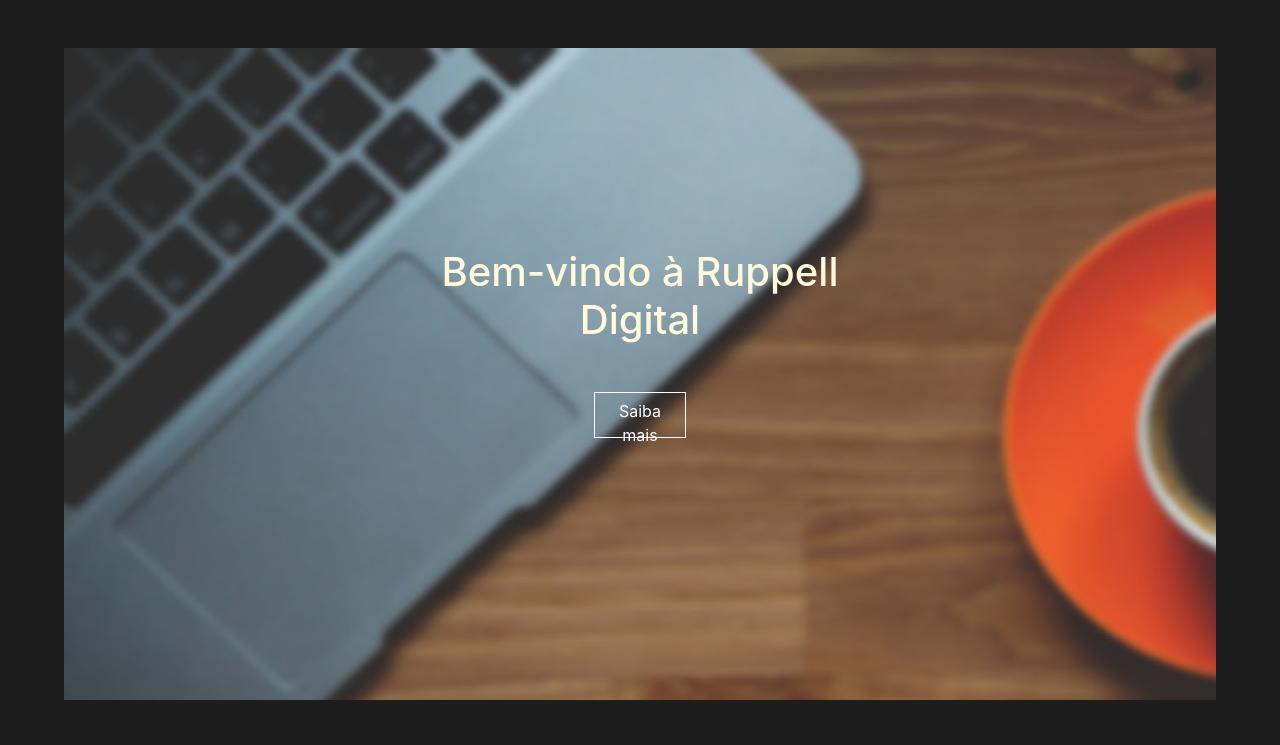
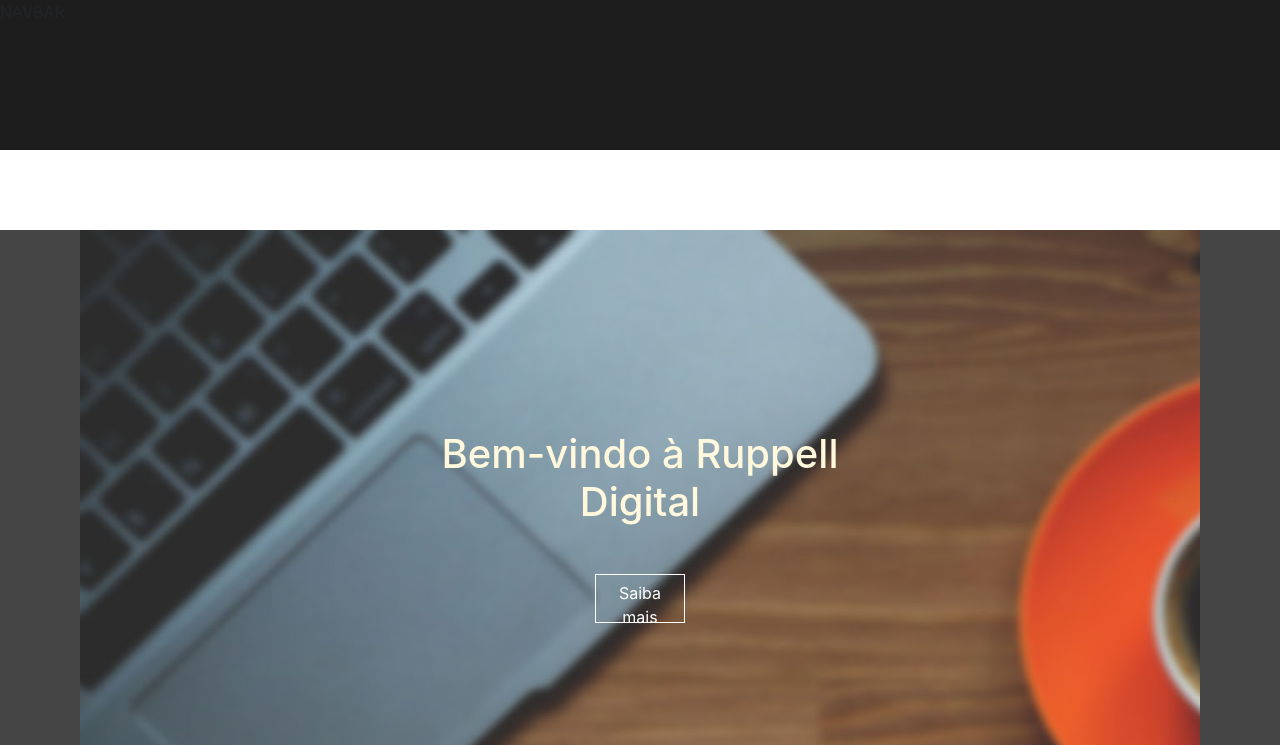
Before and after one commit to ruppelldigital/RuppellDigital.github.io, a plain HTML site: page index.html in a window 1280 px wide. Shown: the top 745 px of the page. Drawn offline with Linux system fonts and the light colour scheme.

Commit message:
Atualização da introdução e implementação de navbar

```diff
--- a/index.html
+++ b/index.html
@@ -8,8 +8,8 @@
     <meta name="description" content="Marketing Digital">
     <meta name="author" content="Messias Nunesmaia">
     <title>Ruppell</title>
+    <link rel="stylesheet" href="personal_css/style.css" type="text/css">
     <script type="text/javascript" src="js/jquery-3.5.0.min.js"></script>
-    <link rel="stylesheet" href="personal_css/style.css" type="text/css">
     <link rel="stylesheet" href="css/bootstrap.min.css" type="text/css">
     <script type="text/javascript" src="js/bootstrap.min.js"></script>
     <script>
@@ -23,6 +23,9 @@
 </head>
 <body>
 
+<div id="navbar">
+    <nav >NAVBAR</nav>
+</div>
 <div id="introduction" class="topic">
     <div class="topic_content">
         <h1>Bem-vindo à Ruppell <br>Digital</h1>
--- a/personal_css/style.css
+++ b/personal_css/style.css
@@ -1,27 +1,33 @@
 body{
     font-family: Arial, Helvetica, sans-serif;
+    background-color: rgb(70, 69, 69);
 }
 
 h1{
+    width: 100%;
+    font-size: 1em;
    color: cornsilk;
     margin: auto;
     padding-top: 5em;
     padding-bottom: 1em;
-
 }
 
 .topic{
-    padding-top: 3em;
   height: 700px;
-  margin: auto;
-  background-color: rgb(29, 29, 29);
+  margin: 0%;
+  background-color: rgb(70, 69, 69);
 }
 
 .topic_content{
-    width: 90%;
+    margin: 5em 5em;
+    text-align: center;
+}
+
+#navbar{
+    width: 100%;
     margin: auto;
-    background-color: blanchedalmond;
-    text-align: center;
+    height: 150px;
+    background-color: rgb(29, 29, 29);
 }
 
 #introduction .topic_content{
```
